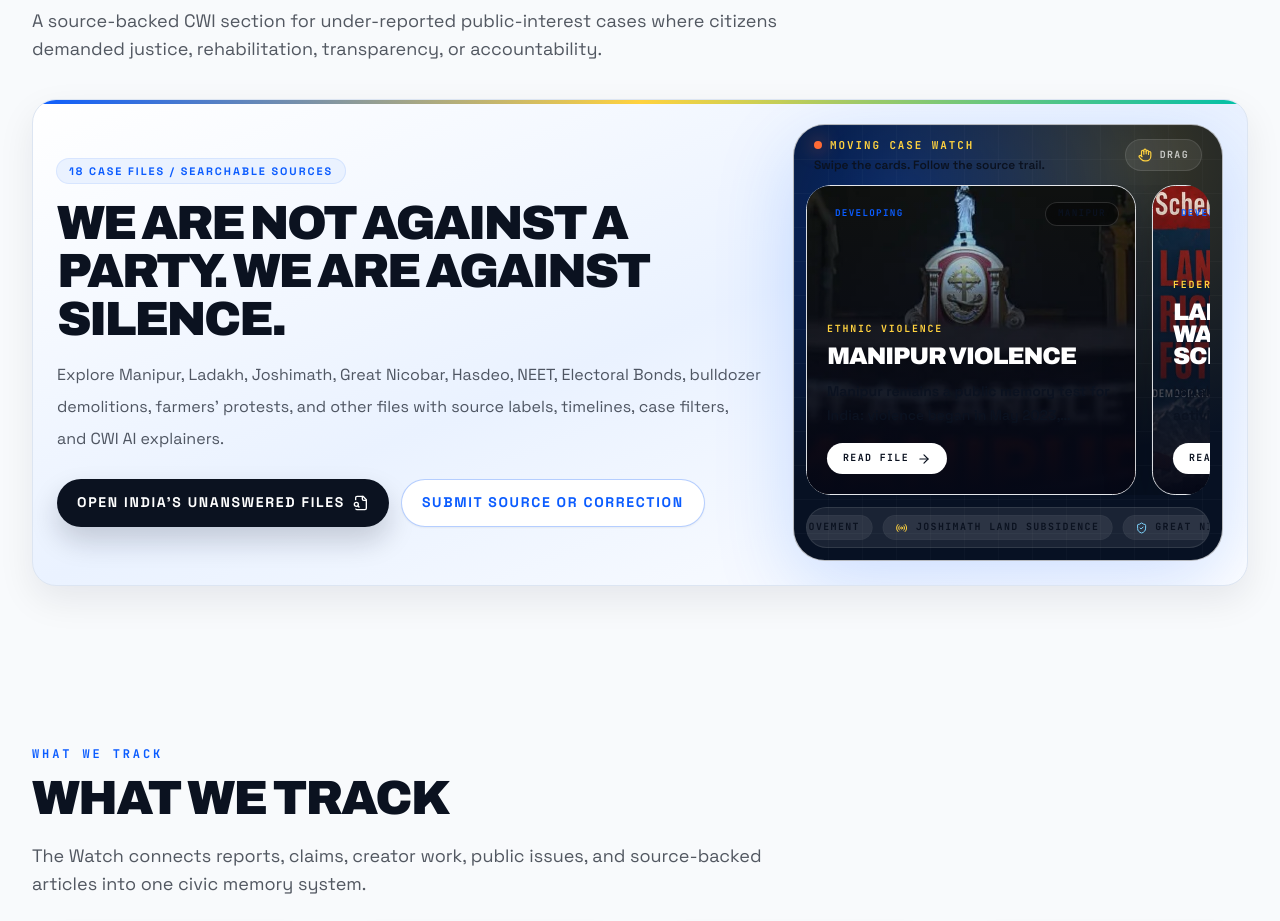
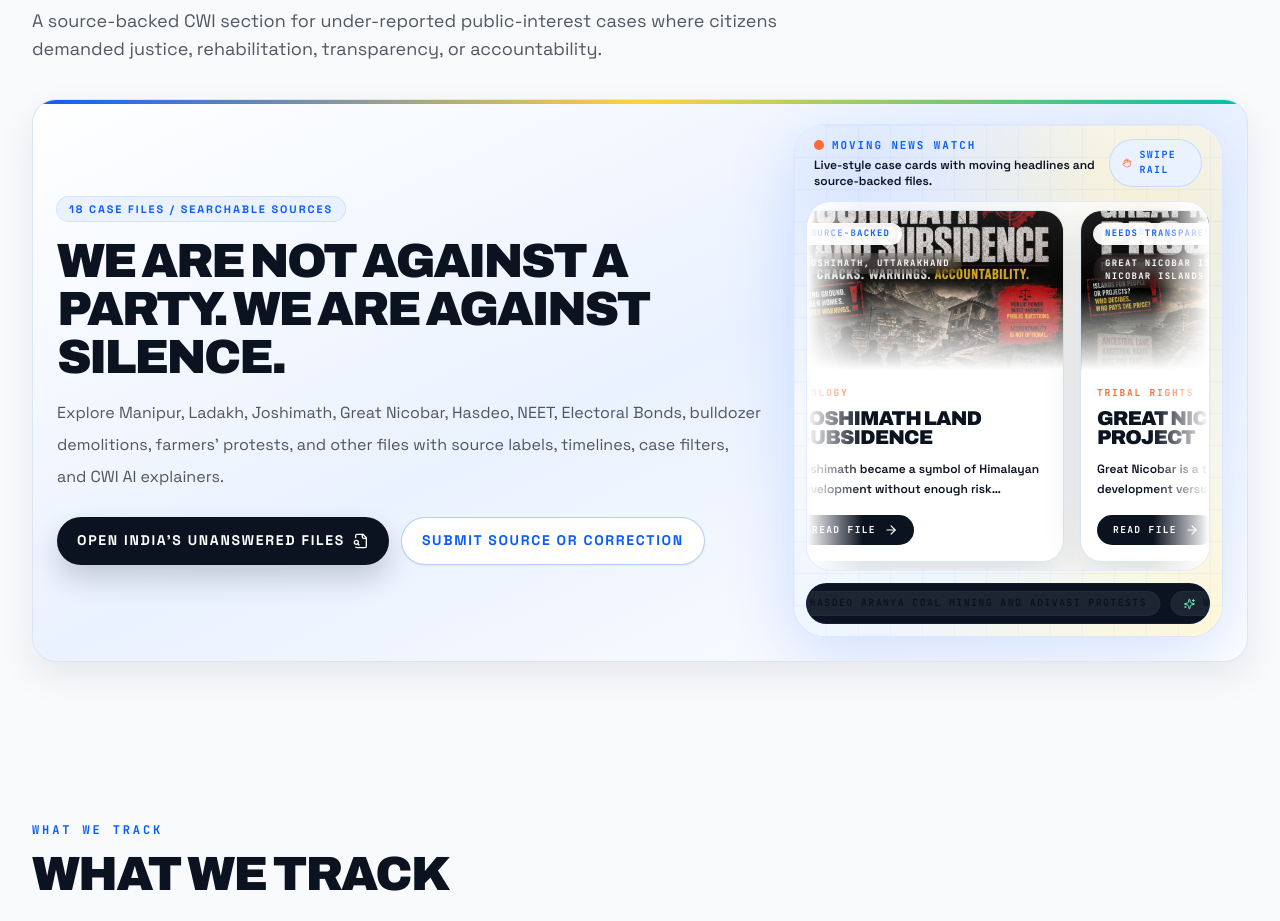
Before and after one commit to callmepnj/CWI, a Next.js app: page /watch in a window 1280 px wide. Shown: the part 2500-3421 px from the top of the page. Built offline with nearby package versions, Linux system fonts and the light colour scheme.

Commit message:
Polish unanswered files gesture rail

```diff
--- a/components/UnansweredFilesGestureRail.tsx
+++ b/components/UnansweredFilesGestureRail.tsx
@@ -2,7 +2,7 @@
 
 import Image from "next/image";
 import Link from "next/link";
-import { ArrowRight, Hand, Radio, ShieldCheck } from "lucide-react";
+import { ArrowRight, Hand, Radio, ShieldCheck, Sparkles } from "lucide-react";
 import { motion, useReducedMotion } from "framer-motion";
 import { cn } from "@/lib/utils";
 
@@ -24,66 +24,71 @@ type Props = {
 
 export function UnansweredFilesGestureRail({ items, className }: Props) {
   const reduceMotion = useReducedMotion();
-  const tickerItems = [...items, ...items].slice(0, 12);
+  const movingItems = [...items, ...items];
+  const tickerItems = [...items, ...items, ...items].slice(0, 18);
 
   return (
-    <div className={cn("relative overflow-hidden rounded-[2rem] border border-white/70 bg-[#071123] p-3 shadow-[0_24px_80px_rgba(11,92,255,0.18)]", className)}>
-      <div className="absolute inset-0 bg-[radial-gradient(circle_at_25%_20%,rgba(11,92,255,0.32),transparent_18rem),radial-gradient(circle_at_78%_8%,rgba(255,210,63,0.20),transparent_18rem)]" />
-      <div className="absolute inset-0 opacity-25 [background-image:linear-gradient(rgba(255,255,255,0.12)_1px,transparent_1px),linear-gradient(90deg,rgba(255,255,255,0.10)_1px,transparent_1px)] [background-size:34px_34px]" />
+    <div className={cn("relative overflow-hidden rounded-[2rem] border border-royal/15 bg-white p-3 shadow-[0_22px_70px_rgba(11,92,255,0.16)]", className)}>
+      <div className="absolute inset-0 bg-[radial-gradient(circle_at_15%_10%,rgba(11,92,255,0.14),transparent_16rem),radial-gradient(circle_at_82%_18%,rgba(255,210,63,0.22),transparent_15rem),linear-gradient(135deg,#ffffff,#eef5ff_62%,#fff7d6)]" />
+      <div className="absolute inset-0 opacity-55 [background-image:linear-gradient(rgba(11,92,255,0.08)_1px,transparent_1px),linear-gradient(90deg,rgba(11,92,255,0.07)_1px,transparent_1px)] [background-size:32px_32px]" />
 
       <div className="relative flex items-center justify-between gap-3 px-2 pb-3">
         <div>
-          <p className="flex items-center gap-2 font-mono text-[0.68rem] font-black uppercase tracking-[0.18em] text-saffron">
-            <span className="h-2 w-2 rounded-full bg-urgent shadow-[0_0_18px_rgba(255,107,53,0.8)]" />
-            Moving case watch
+          <p className="flex items-center gap-2 font-mono text-[0.68rem] font-black uppercase tracking-[0.18em] text-royal">
+            <span className="relative flex h-2.5 w-2.5">
+              <span className="absolute inline-flex h-full w-full animate-ping rounded-full bg-urgent opacity-55" />
+              <span className="relative inline-flex h-2.5 w-2.5 rounded-full bg-urgent" />
+            </span>
+            Moving news watch
           </p>
-          <p className="mt-1 text-xs font-semibold text-white/58">Swipe the cards. Follow the source trail.</p>
+          <p className="mt-1 text-xs font-semibold text-ink/58">Live-style case cards with moving headlines and source-backed files.</p>
         </div>
-        <div className="hidden items-center gap-2 rounded-full border border-white/10 bg-white/[0.08] px-3 py-2 font-mono text-[0.62rem] font-black uppercase tracking-[0.14em] text-white/70 sm:flex">
-          <Hand className="h-3.5 w-3.5 text-saffron" />
-          Drag
+        <div className="hidden items-center gap-2 rounded-full border border-royal/15 bg-skywash px-3 py-2 font-mono text-[0.62rem] font-black uppercase tracking-[0.14em] text-royal sm:flex">
+          <Hand className="h-3.5 w-3.5 text-urgent" />
+          Swipe rail
         </div>
       </div>
 
-      <div className="relative overflow-hidden rounded-[1.55rem]">
+      <div className="relative overflow-hidden rounded-[1.55rem] border border-royal/10 bg-white/70 py-2">
+        <div className="pointer-events-none absolute inset-y-0 left-0 z-10 w-14 bg-gradient-to-r from-white to-transparent" />
+        <div className="pointer-events-none absolute inset-y-0 right-0 z-10 w-14 bg-gradient-to-l from-white to-transparent" />
         <motion.div
-          className="flex cursor-grab gap-4 active:cursor-grabbing"
-          drag="x"
-          dragConstraints={{ left: -860, right: 0 }}
-          dragElastic={0.12}
-          animate={reduceMotion ? undefined : { x: [0, -32, 0] }}
-          transition={reduceMotion ? undefined : { duration: 7, repeat: Infinity, ease: "easeInOut" }}
+          className="flex w-max gap-4 px-3"
+          animate={reduceMotion ? undefined : { x: ["0%", "-50%"] }}
+          transition={reduceMotion ? undefined : { duration: 26, repeat: Infinity, ease: "linear" }}
         >
-          {items.map((item, index) => (
+          {movingItems.map((item, index) => (
             <Link
-              key={item.slug}
+              key={`${item.slug}-${index}`}
               href={`/indias-unanswered-files/${item.slug}`}
-              className="group relative min-h-[310px] w-[82%] min-w-[260px] overflow-hidden rounded-[1.45rem] border border-white/12 bg-white/[0.06] shadow-[0_18px_50px_rgba(0,0,0,0.24)] outline-none transition hover:border-saffron/55 focus-visible:ring-2 focus-visible:ring-saffron sm:w-[330px] sm:min-w-[330px]"
+              className="group w-[285px] overflow-hidden rounded-[1.35rem] border border-line bg-white shadow-[0_16px_38px_rgba(11,18,32,0.12)] outline-none transition hover:-translate-y-0.5 hover:border-royal/35 hover:shadow-[0_22px_46px_rgba(11,92,255,0.18)] focus-visible:ring-2 focus-visible:ring-royal"
             >
+              <div className="relative aspect-[16/9] overflow-hidden bg-skywash">
                 <Image
                   src={item.imageSrc}
                   alt={item.imageAlt}
                   fill
                   priority={index === 0}
-                sizes="(max-width: 768px) 82vw, 330px"
-                className="object-cover transition duration-700 group-hover:scale-[1.05]"
+                  sizes="285px"
+                  className="object-cover transition duration-700 group-hover:scale-[1.06]"
                 />
-              <div className="absolute inset-0 bg-gradient-to-t from-[#050816] via-[#050816]/55 to-transparent" />
-              <div className="absolute inset-x-0 top-0 flex items-center justify-between gap-3 p-4">
-                <span className="rounded-full bg-white/92 px-3 py-1 font-mono text-[0.58rem] font-black uppercase tracking-[0.14em] text-royal">
+                <div className="absolute inset-0 bg-gradient-to-t from-ink/34 via-transparent to-white/10" />
+                <div className="absolute left-3 top-3 flex max-w-[calc(100%-1.5rem)] flex-wrap gap-2">
+                  <span className="rounded-full bg-white/95 px-3 py-1 font-mono text-[0.56rem] font-black uppercase tracking-[0.14em] text-royal shadow-sm">
                     {item.status}
                   </span>
-                <span className="rounded-full border border-white/15 bg-black/35 px-3 py-1 font-mono text-[0.58rem] font-black uppercase tracking-[0.14em] text-white/78 backdrop-blur">
+                  <span className="rounded-full bg-ink/78 px-3 py-1 font-mono text-[0.56rem] font-black uppercase tracking-[0.14em] text-white shadow-sm backdrop-blur">
                     {item.location}
                   </span>
                 </div>
-              <div className="absolute bottom-0 left-0 right-0 p-5">
-                <p className="font-mono text-[0.62rem] font-black uppercase tracking-[0.18em] text-saffron">{item.category}</p>
-                <h3 className="mt-2 font-display text-2xl font-black uppercase leading-[0.92] tracking-[-0.05em] text-white">
+              </div>
+              <div className="p-4">
+                <p className="font-mono text-[0.6rem] font-black uppercase tracking-[0.18em] text-urgent">{item.category}</p>
+                <h3 className="mt-2 line-clamp-2 font-display text-xl font-black uppercase leading-[0.96] tracking-[-0.045em] text-ink">
                   {item.title}
                 </h3>
-                <p className="mt-3 line-clamp-2 text-sm font-semibold leading-6 text-white/68">{item.summary}</p>
-                <span className="mt-4 inline-flex items-center gap-2 rounded-full bg-white px-4 py-2 font-mono text-[0.62rem] font-black uppercase tracking-[0.14em] text-ink transition group-hover:bg-saffron">
+                <p className="mt-3 line-clamp-2 text-xs font-semibold leading-5 text-ink/62">{item.summary}</p>
+                <span className="mt-4 inline-flex items-center gap-2 rounded-full bg-ink px-4 py-2 font-mono text-[0.6rem] font-black uppercase tracking-[0.14em] text-white transition group-hover:bg-royal">
                   Read file <ArrowRight className="h-3.5 w-3.5" />
                 </span>
               </div>
@@ -92,18 +97,24 @@ export function UnansweredFilesGestureRail({ items, className }: Props) {
         </motion.div>
       </div>
 
-      <div className="relative mt-3 overflow-hidden rounded-full border border-white/10 bg-white/[0.08] py-2">
+      <div className="relative mt-3 overflow-hidden rounded-full border border-royal/15 bg-ink py-2">
         <motion.div
           className="flex w-max gap-3 whitespace-nowrap px-3"
           animate={reduceMotion ? undefined : { x: ["0%", "-50%"] }}
-          transition={reduceMotion ? undefined : { duration: 24, repeat: Infinity, ease: "linear" }}
+          transition={reduceMotion ? undefined : { duration: 18, repeat: Infinity, ease: "linear" }}
         >
           {tickerItems.map((item, index) => (
             <span
               key={`${item.slug}-${index}`}
-              className="inline-flex items-center gap-2 rounded-full bg-white/[0.08] px-3 py-1 font-mono text-[0.62rem] font-black uppercase tracking-[0.14em] text-white/74 ring-1 ring-white/10"
+              className="inline-flex items-center gap-2 rounded-full bg-white/[0.08] px-3 py-1 font-mono text-[0.62rem] font-black uppercase tracking-[0.14em] text-white/78 ring-1 ring-white/10"
             >
-              {index % 2 === 0 ? <Radio className="h-3 w-3 text-saffron" /> : <ShieldCheck className="h-3 w-3 text-sky-300" />}
+              {index % 3 === 0 ? (
+                <Radio className="h-3 w-3 text-saffron" />
+              ) : index % 3 === 1 ? (
+                <ShieldCheck className="h-3 w-3 text-sky-300" />
+              ) : (
+                <Sparkles className="h-3 w-3 text-emerald-300" />
+              )}
               {item.title}
             </span>
           ))}
```
Also changed, not shown: 1 other file (tests, documents, lock files or other folders). Lines whose indentation alone changed are shown as unchanged.
